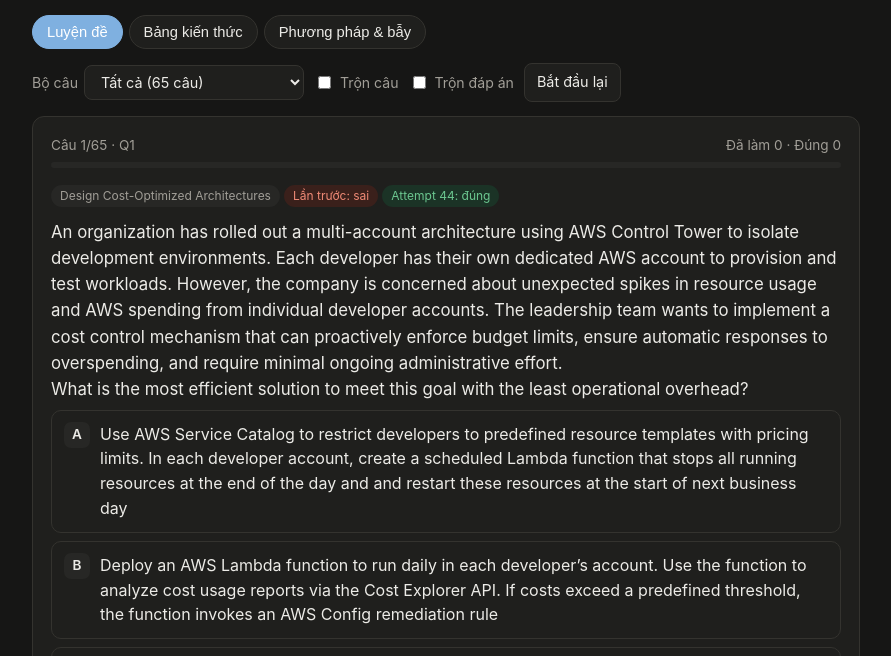
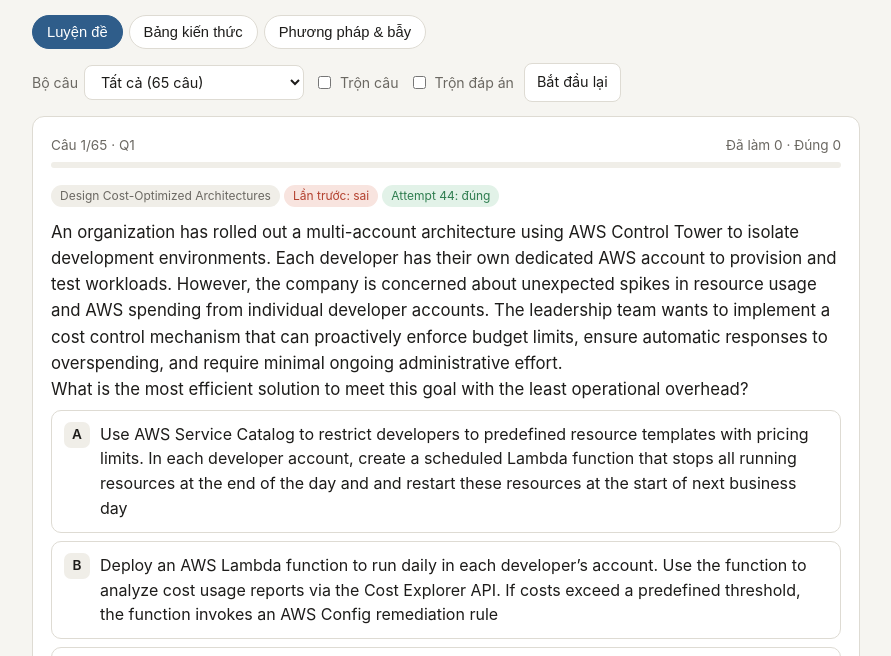
Before and after one commit to khanghd/aws-saa-c03-practice-exam, a plain HTML site: page full-exams/practice6.html in a window 1280 px wide. Shown: the part 131-787 px from the top of the page, without its empty margins (194-1085 px from the left). Drawn offline with Linux system fonts and the dark colour scheme.

Commit message:
Force light theme on full-exams/practice6.html too
Remove the prefers-color-scheme dark override so this page stays
consistent with the now-light index.html regardless of the OS theme.

Co-Authored-By: Claude Sonnet 5 <noreply@anthropic.com>

```diff
--- a/full-exams/practice6.html
+++ b/full-exams/practice6.html
@@ -9,10 +9,6 @@
   --bg:#f6f5f1;--surface:#ffffff;--surface2:#f0eee8;--text:#1d1c1a;--muted:#6b6862;--border:#dedbd3;
   --accent:#2f5d8a;--accent-soft:#e3ecf5;--ok:#2e7d4f;--ok-soft:#e2f2e8;--bad:#b3412f;--bad-soft:#f8e4df;--warn:#9a6a12;--warn-soft:#f6ecd6;
   --radius:12px;
-}
-@media (prefers-color-scheme: dark){
-  :root{--bg:#161615;--surface:#1f1f1d;--surface2:#272725;--text:#ecebe7;--muted:#a19e97;--border:#34332f;
-  --accent:#7fb0e0;--accent-soft:#1f3044;--ok:#6cc790;--ok-soft:#1b3326;--bad:#ef8a76;--bad-soft:#3a201b;--warn:#e2b45a;--warn-soft:#352a14;}
 }
 *{box-sizing:border-box}
 body{margin:0;background:var(--bg);color:var(--text);font:16px/1.55 -apple-system,BlinkMacSystemFont,"Segoe UI",Roboto,"Helvetica Neue",Arial,sans-serif}
```
